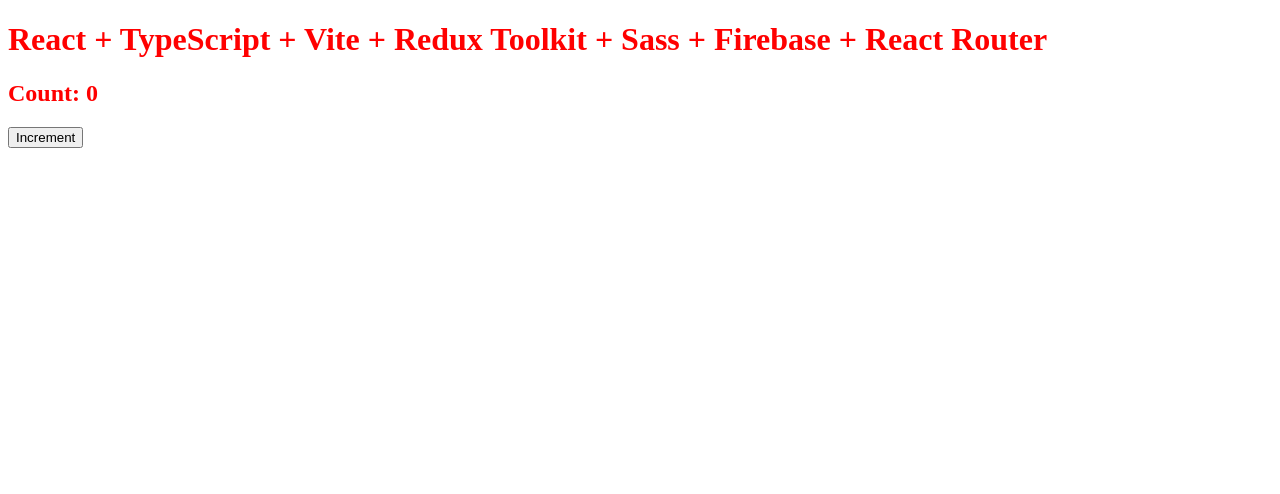
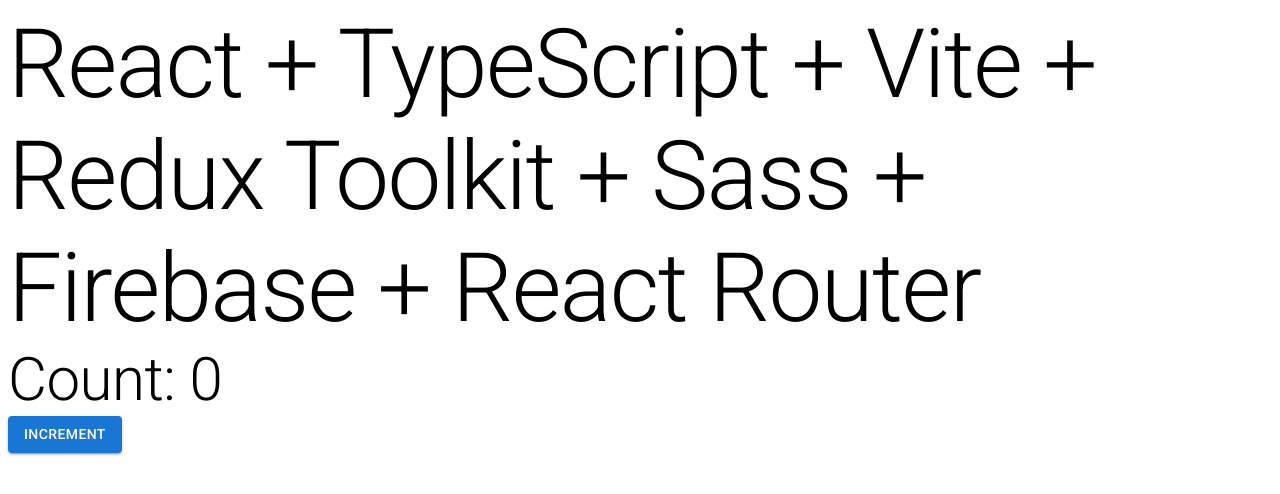
Before and after one commit to ftrbnd/odin-js-final-project, a React (Vite) app: page / in a window 1280 px wide. Shown: the top 494 px of the page. Built offline with nearby package versions, Linux system fonts and the light colour scheme.

Commit message:
Install Material UI

```diff
--- a/index.html
+++ b/index.html
@@ -5,6 +5,7 @@
     <link rel="icon" type="image/svg+xml" href="./src/assets/eden-logo.png" />
     <meta name="viewport" content="width=device-width, initial-scale=1.0" />
     <title>JS Final Project</title>
+    <link rel="stylesheet" href="https://fonts.googleapis.com/css?family=Roboto:300,400,500,700&display=swap" />
   </head>
   <body>
     <div id="root"></div>
--- a/package.json
+++ b/package.json
@@ -10,6 +10,10 @@
     "preview": "vite preview"
   },
   "dependencies": {
+    "@emotion/react": "^11.11.1",
+    "@emotion/styled": "^11.11.0",
+    "@mui/icons-material": "^5.11.16",
+    "@mui/material": "^5.13.5",
     "@reduxjs/toolkit": "^1.9.5",
     "firebase": "^9.22.2",
     "react": "^18.2.0",
--- a/src/App.tsx
+++ b/src/App.tsx
@@ -2,6 +2,7 @@ import { useDispatch, useSelector } from 'react-redux';
 import styles from './styles/App.module.scss';
 import { RootState } from './app/store';
 import { incrementCount } from './features/countSlice';
+import { Button, Typography } from '@mui/material';
 
 const App = () => {
   const dispatch = useDispatch();
@@ -14,9 +15,11 @@ const App = () => {
 
   return (
     <div className={styles.App}>
-      <h1>React + TypeScript + Vite + Redux Toolkit + Sass + Firebase + React Router</h1>
-      <h2>Count: {countValue}</h2>
-      <button onClick={handleIncrementCount}>Increment</button>
+      <Typography variant="h1">React + TypeScript + Vite + Redux Toolkit + Sass + Firebase + React Router</Typography>
+      <Typography variant="h2">Count: {countValue}</Typography>
+      <Button variant="contained" onClick={handleIncrementCount}>
+        Increment
+      </Button>
     </div>
   );
 };
--- a/src/styles/App.module.scss
+++ b/src/styles/App.module.scss
@@ -1,5 +1,5 @@
-$primary: red;
+$primary: black;
 
 .App {
-    color: $primary;
+  color: $primary;
 }
```
Also changed, not shown: 1 other file (tests, documents, lock files or other folders).
